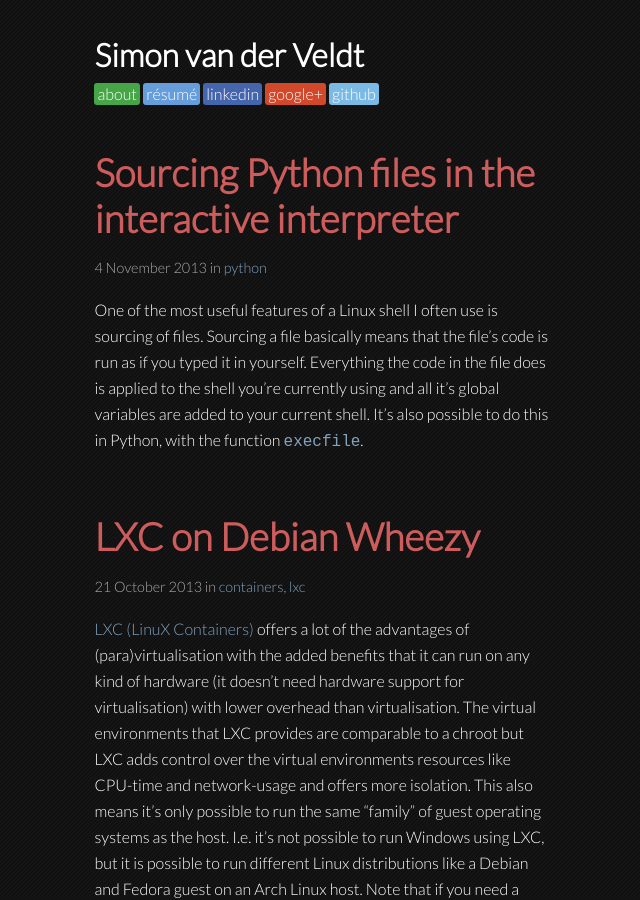
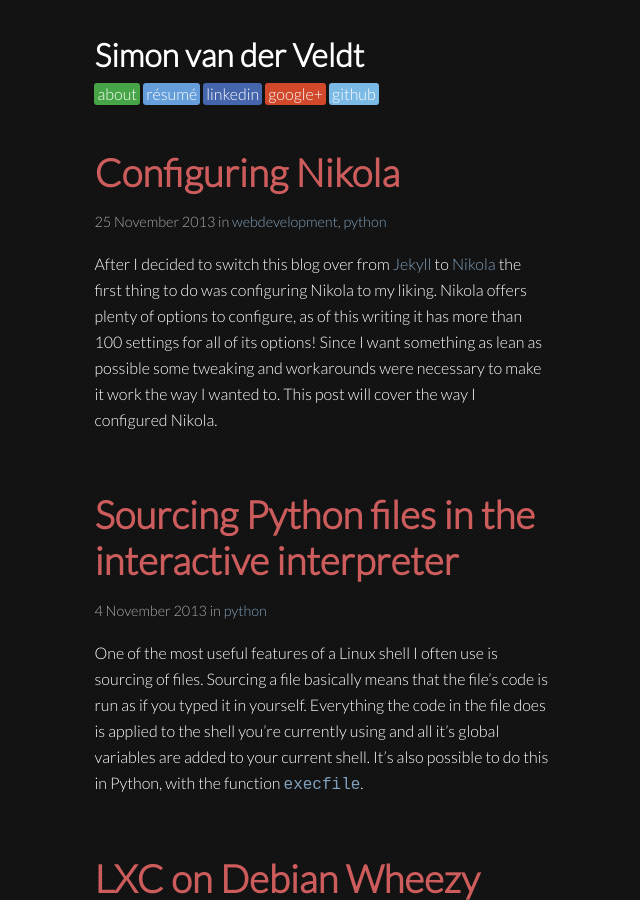
Before and after one commit to simonvanderveldt/simonvanderveldt.nl, a Jekyll site: the page built from index.html, in a window 1280 px wide and 900 px high. Shown: the whole window, without its empty margins (318-958 px from the left). Built offline with Jekyll 4.4.1, drawn with Linux system fonts in a browser that asks for light colours; nearby versions of some CDN libraries; Markdown is read by kramdown in place of the engine named in the settings.

Commit message:
Publish old Nikola configuration post

```diff
--- a/_drafts/2013-11-25-nikola-configuration.md
+++ b/_posts/2013-11-25-configuring-nikola.md
@@ -3,8 +3,8 @@ tags: webdevelopment python
 css: code.css
 ---
 
-After my evaluation of static site generators written in Python I started working on moving my Jekyll based site over to Nikola.
-Nikola comes with (many!) batteries included. It currently has more than 100 settings for all of its options! Since I want something as lean as possible some tweaking and workarounds were necessary to make it work the way I wanted to. This post will cover the way I configured Nikola.
+After I decided to switch this blog over from [Jekyll](http://jekyllrb.com) to [Nikola](http://getnikola.com) the first thing to do was configuring Nikola to my liking.
+Nikola offers plenty of options to configure, as of this writing it has more than 100 settings for all of its options! Since I want something as lean as possible some tweaking and workarounds were necessary to make it work the way I wanted to. This post will cover the way I configured Nikola.
 
 All of Nikola's settings are located in the file `conf.py` that is created when a new Nikola project is initilized using `nikola init projectname`.
 
```
